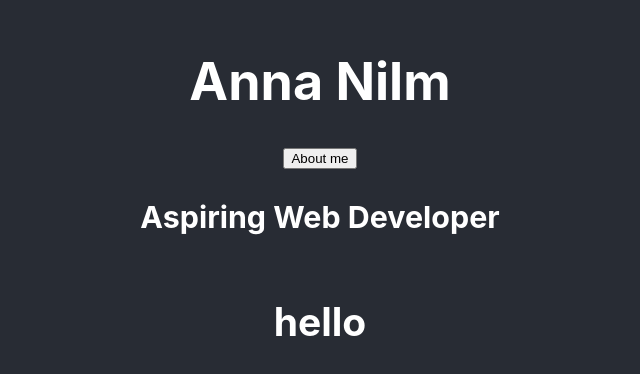
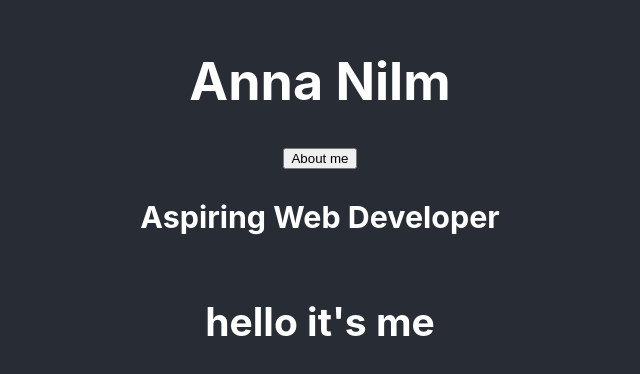
Before and after one commit to Lindris/portfolio-teama, a React (Create React App) app in the folder portfolio-teama/: page / in a window 1280 px wide. Shown: the part 204-578 px from the top of the page, without its empty margins (320-960 px from the left). Built offline with nearby package versions, Linux system fonts and the light colour scheme.

Commit message:
h2 updated

```diff
--- a/portfolio-teama/src/App.js
+++ b/portfolio-teama/src/App.js
@@ -8,7 +8,7 @@ function App() {
         <h1>Anna Nilm</h1>
         <button>About me</button>
         <h3>Aspiring Web Developer</h3>
-        <h2>hello</h2>
+        <h2>hello it's me </h2>
       </header>
     </div>
   );
```
